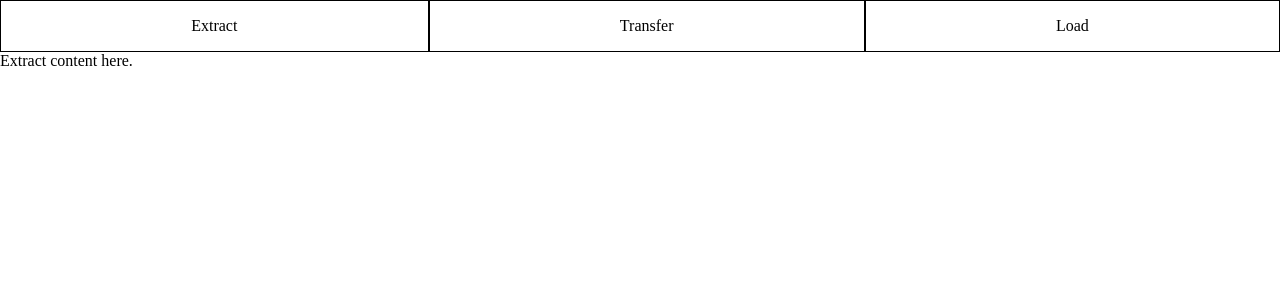
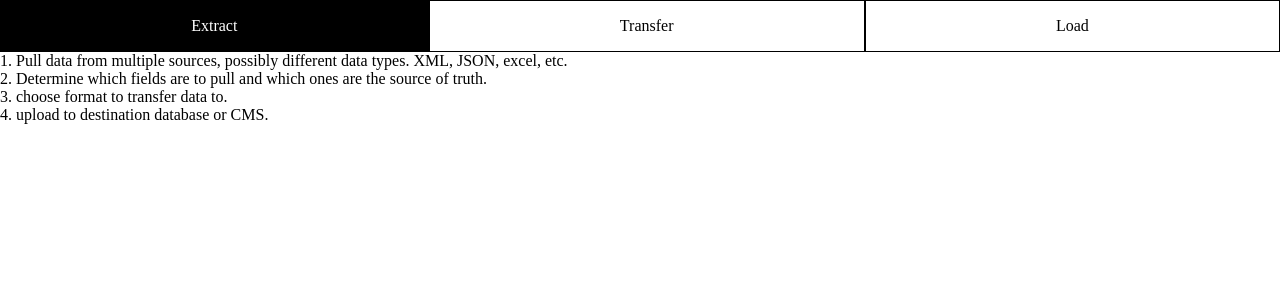
Before and after one commit to nicholas-myers/etltool, a React (Create React App) app: page /extract in a window 1280 px wide. Shown: the top 300 px of the page. Built offline with nearby package versions, Linux system fonts and the light colour scheme.

Commit message:
added some steps

```diff
--- a/src/components/Extract.tsx
+++ b/src/components/Extract.tsx
@@ -1,7 +1,20 @@
 const Extract = () => {
     return (
         <div>
-            Extract content here.
+            <p>
+                1. Pull data from multiple sources, possibly different data types. XML, JSON, excel, etc.
+            </p>
+            <p>
+                2. Determine which fields are to pull and which ones are the source of truth.
+            </p>
+            <p>
+                3. choose format to transfer data to.
+            </p>
+            <p>
+                4. upload to destination database or CMS.
+            </p>
+
+
         </div>
     )
 }
--- a/src/index.css
+++ b/src/index.css
@@ -18,3 +18,8 @@ nav a {
   text-align: center;
   padding:  1em;
 }
+
+.active-link {
+  background-color: black;
+  color: white;
+}
```
